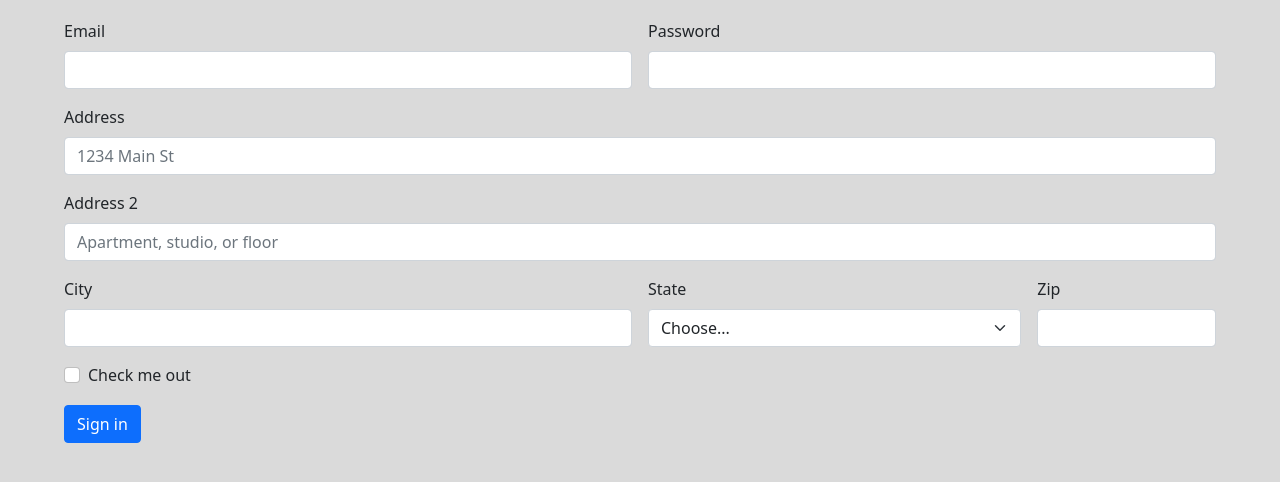
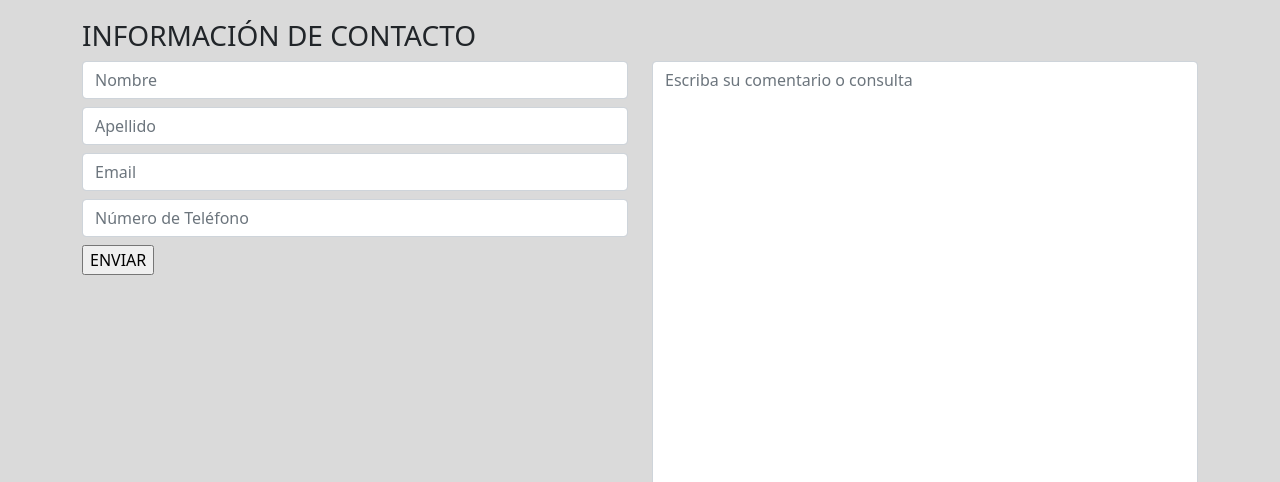
Before and after one commit to pityochner/deportes, a website: page contacto.html in a window 1280 px wide. Shown: the part 57-539 px from the top of the page. Drawn offline with nearby package versions, Linux system fonts and the light colour scheme.

Commit message:
second commit

```diff
--- a/contacto.html
+++ b/contacto.html
@@ -61,60 +61,69 @@
       </nav>
     </header>
     <main class="contacto">
-      <form class="row g-3 ml-5">
+      <div class="container contact-form">
+        <form method="post">
+          <h3>INFORMACIÓN DE CONTACTO</h3>
+          <div class="row">
             <div class="col-md-6">
-          <label for="inputEmail4" class="form-label">Email</label>
-          <input type="email" class="form-control" id="inputEmail4" />
+              <div class="form-group">
+                <input
+                  type="text"
+                  name="txtName"
+                  class="form-control mb-2"
+                  placeholder="Nombre"
+                  value=""
+                />
+              </div>
+              <div class="form-group">
+                <input
+                  type="text"
+                  name="txtName"
+                  class="form-control mb-2"
+                  placeholder="Apellido"
+                  value=""
+                />
+              </div>
+              <div class="form-group">
+                <input
+                  type="text"
+                  name="txtEmail"
+                  class="form-control mb-2"
+                  placeholder="Email"
+                  value=""
+                />
+              </div>
+              <div class="form-group">
+                <input
+                  type="text"
+                  name="txtPhone"
+                  class="form-control mb-2"
+                  placeholder="Número de Teléfono"
+                  value=""
+                />
+              </div>
+              <div class="form-group mb-2">
+                <input
+                  type="submit"
+                  name="btnSubmit"
+                  class="btnContact"
+                  value="ENVIAR"
+                />
+              </div>
             </div>
             <div class="col-md-6">
-          <label for="inputPassword4" class="form-label">Password</label>
-          <input type="password" class="form-control" id="inputPassword4" />
-        </div>
-        <div class="col-12">
-          <label for="inputAddress" class="form-label">Address</label>
-          <input
-            type="text"
+              <div class="form-group">
+                <textarea
+                  name="txtMsg"
                   class="form-control"
-            id="inputAddress"
-            placeholder="1234 Main St"
-          />
-        </div>
-        <div class="col-12">
-          <label for="inputAddress2" class="form-label">Address 2</label>
-          <input
-            type="text"
-            class="form-control"
-            id="inputAddress2"
-            placeholder="Apartment, studio, or floor"
-          />
-        </div>
-        <div class="col-md-6">
-          <label for="inputCity" class="form-label">City</label>
-          <input type="text" class="form-control" id="inputCity" />
-        </div>
-        <div class="col-md-4">
-          <label for="inputState" class="form-label">State</label>
-          <select id="inputState" class="form-select">
-            <option selected>Choose...</option>
-            <option>...</option>
-          </select>
-        </div>
-        <div class="col-md-2">
-          <label for="inputZip" class="form-label">Zip</label>
-          <input type="text" class="form-control" id="inputZip" />
-        </div>
-        <div class="col-12">
-          <div class="form-check">
-            <input class="form-check-input" type="checkbox" id="gridCheck" />
-            <label class="form-check-label" for="gridCheck">
-              Check me out
-            </label>
+                  placeholder="Escriba su comentario o consulta"
+                  style="width: 100%; height: 27.3rem"
+                ></textarea>
               </div>
             </div>
-        <div class="col-12">
-          <button type="submit" class="btn btn-primary">Sign in</button>
           </div>
         </form>
+      </div>
     </main>
     <footer>
       <h2 class="mt-5">⚽🏀⛹🏽‍♀️DEPORTES⛹🏽‍♂️🏀⚽</h2>
```
Lines whose indentation alone changed are shown as unchanged.
